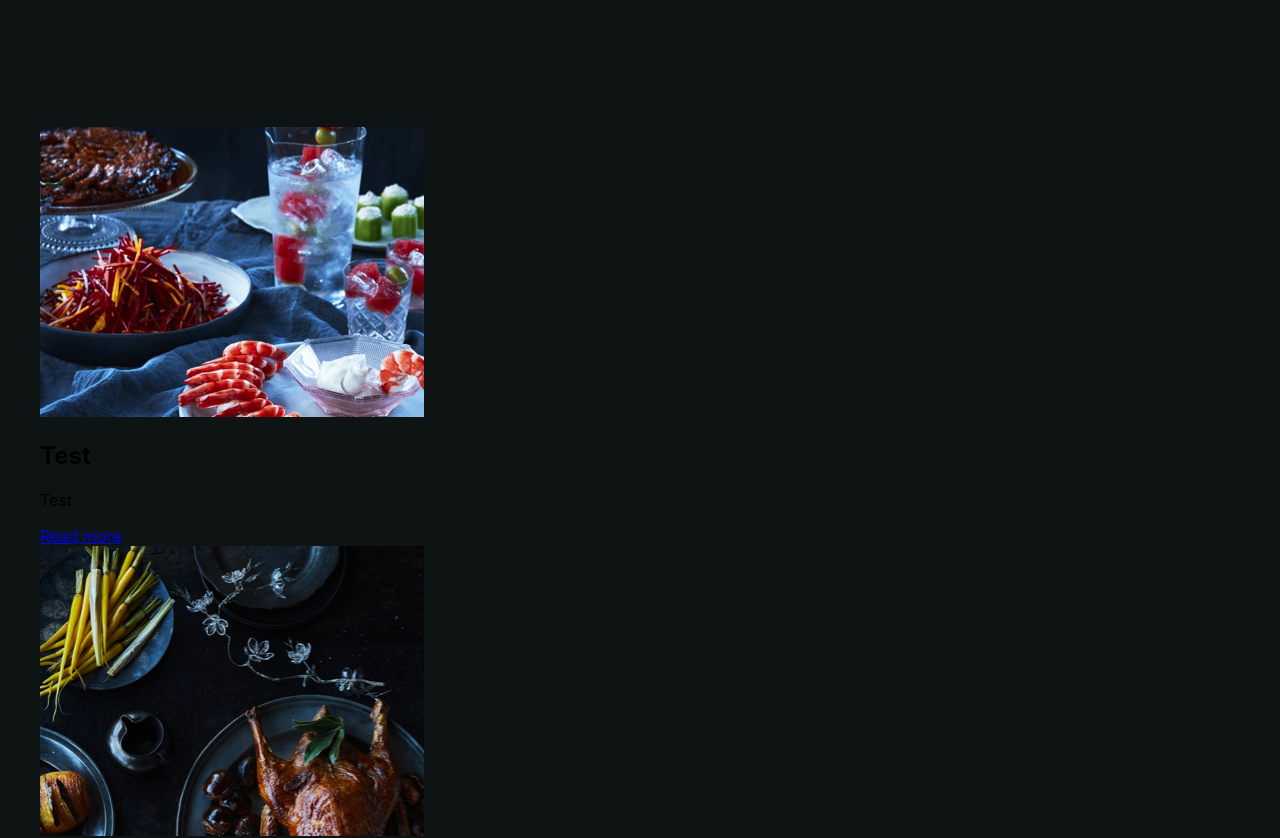
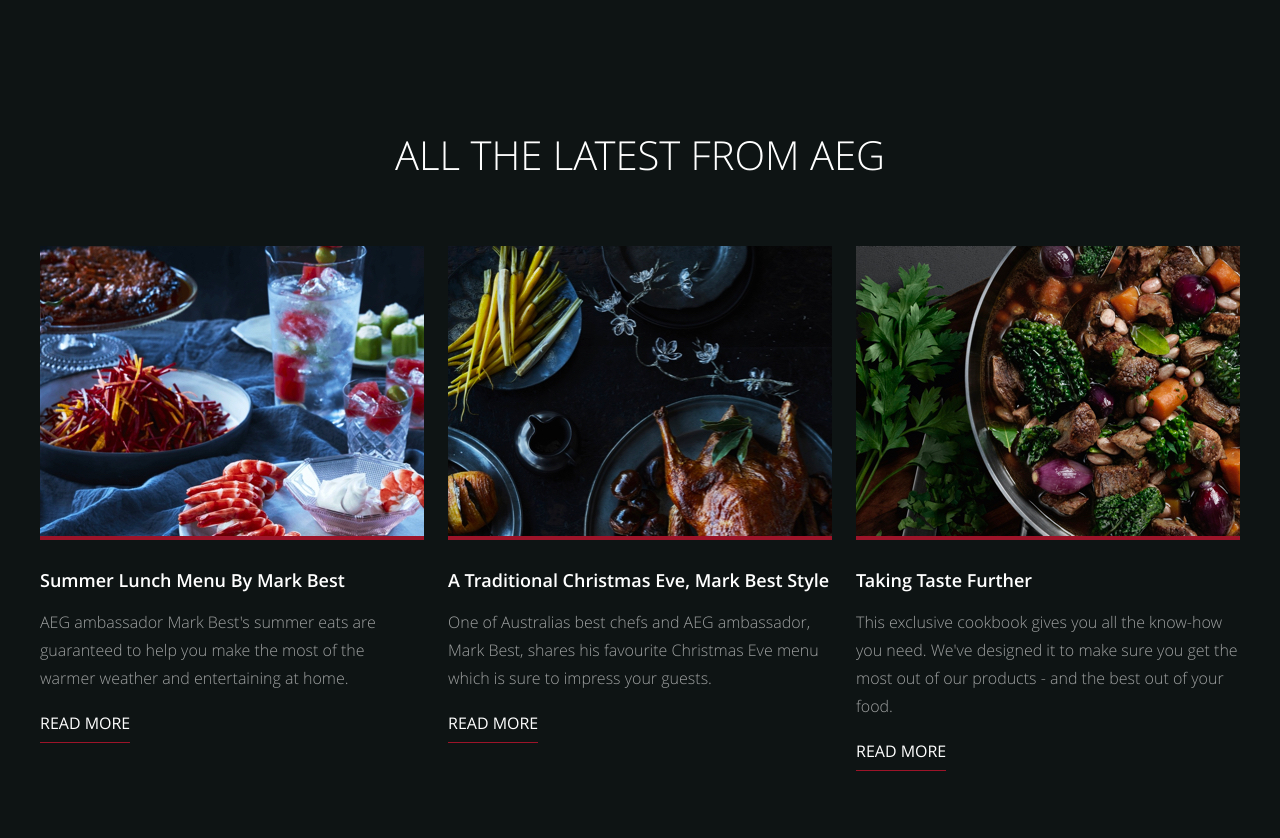
Before and after one commit to maddumajohnerick/mockup-001, a React (Create React App) app: page / in a window 1280 px wide. Shown: the part 820-1658 px from the top of the page. Built offline with nearby package versions, Linux system fonts and the light colour scheme.

Commit message:
Finished part 2

```diff
--- a/src/App.scss
+++ b/src/App.scss
@@ -25,7 +25,7 @@
   }
 
   // MEDIA QUERIES
-  @media (min-width: 320px) {
+  @media (min-width: 321px) {
     padding: 16px;
   }
   @media (min-width: 1200px) {
--- a/src/Part1/Part1.scss
+++ b/src/Part1/Part1.scss
@@ -1,4 +1,12 @@
 .Part1-wrapper {
+  display: grid;
+  grid-template-areas:
+    'heading heading heading'
+    'stock-1 stock-2 stock-3';
+  grid-template-columns: 1fr 1fr 1fr;
+  gap: 8px;
+  color: white;
+
   .stock-1 {
     grid-area: stock-1;
   }
@@ -11,14 +19,6 @@
   .heading {
     grid-area: heading;
   }
-
-  display: grid;
-  grid-template-areas:
-    'heading heading heading'
-    'stock-1 stock-2 stock-3';
-  grid-template-columns: 1fr 1fr 1fr;
-  gap: 8px;
-  color: white;
 
   img {
     height: 100%;
@@ -59,7 +59,7 @@
   }
 
   // MEDIA QUERIES
-  @media (min-width: 320px) {
+  @media (min-width: 321px) {
     grid-template-areas:
       'heading heading'
       'stock-1 stock-2'
@@ -85,7 +85,7 @@
     }
   }
 
-  @media (min-width: 768px) {
+  @media (min-width: 769px) {
     grid-template-areas:
       'stock-1 stock-2 heading'
       'stock-1 stock-3 heading';
--- a/src/Part2/Part2.scss
+++ b/src/Part2/Part2.scss
@@ -1,3 +1,99 @@
 .Part2-wrapper {
   margin-top: 150px;
+  color: white;
+  display: grid;
+  grid-template-areas:
+    'header'
+    'item-1'
+    'item-2'
+    'item-3';
+  grid-template-columns: 1fr;
+
+  gap: 8px;
+
+  .header {
+    grid-area: header;
+    margin: 0px;
+    text-align: center;
+    text-transform: uppercase;
+    font-family: OpenSansLight, serif;
+    font-weight: normal;
+    font-size: 30px;
+    margin-bottom: 30px;
+  }
+  .item-1 {
+    grid-area: item-1;
+  }
+  .item-2 {
+    grid-area: item-2;
+  }
+  .item-3 {
+    grid-area: item-3;
+  }
+
+  img {
+    border-bottom: 2px solid #9d1429;
+    width: 100%;
+  }
+
+  h2 {
+    font-family: OpenSansSemiBold, serif;
+    font-size: 18px;
+    margin-top: 24px;
+  }
+
+  p {
+    font-family: OpenSansLight, serif;
+    font-size: 16px;
+    line-height: 28px;
+    margin-bottom: 20px;
+    opacity: 0.6;
+  }
+
+  a {
+    color: white;
+    font-family: OpenSansReg, serif;
+    text-transform: uppercase;
+    text-decoration: none;
+    border-bottom: 1px solid #9d1429;
+    font-size: 16px;
+    padding-bottom: 8px;
+    margin-bottom: 16px;
+  }
+
+  // MEDIA QUERIES
+  @media (min-width: 321px) {
+    grid-template-areas:
+      'header header'
+      'item-1 item-2'
+      'item-3 x';
+    grid-template-columns: 1fr 1fr;
+    gap: 16px;
+
+    .header {
+      font-size: 35px;
+      margin-bottom: 35px;
+    }
+
+    img {
+      border-bottom: 3px solid #9d1429;
+    }
+  }
+
+  @media (min-width: 769px) {
+    grid-template-areas:
+      'header header header'
+      'item-1 item-2 item-3';
+    grid-template-columns: 1fr 1fr 1fr;
+    gap: 24px;
+
+    .header {
+      font-size: 40px;
+      margin-bottom: 40px;
+    }
+
+    img {
+      border-bottom: 4px solid #9d1429;
+    }
+  }
 }
--- a/src/Part2/index.js
+++ b/src/Part2/index.js
@@ -2,9 +2,24 @@
 import './Part2.scss';
 
 const list = [
-  { header: 'Test', details: 'Test', image: '/images/Image-04.jpg' },
-  { header: 'Test', details: 'Test', image: '/images/Image-05.jpg' },
-  { header: 'Test', details: 'Test', image: '/images/Image-06.jpg' },
+  {
+    header: 'Summer Lunch Menu By Mark Best',
+    details:
+      "AEG ambassador Mark Best's summer eats are guaranteed to help you make the most of the warmer weather and entertaining at home.",
+    image: '/images/Image-04.jpg',
+  },
+  {
+    header: 'A Traditional Christmas Eve, Mark Best Style',
+    details:
+      'One of Australias best chefs and AEG ambassador, Mark Best, shares his favourite Christmas Eve menu which is sure to impress your guests.',
+    image: '/images/Image-05.jpg',
+  },
+  {
+    header: 'Taking Taste Further',
+    details:
+      "This exclusive cookbook gives you all the know-how you need. We've designed it to make sure you get the most out of our products - and the best out of your food.",
+    image: '/images/Image-06.jpg',
+  },
 ];
 
 const Part2 = () => {
@@ -14,6 +29,7 @@
 
   return (
     <div className="Part2-wrapper">
+      <h1 className="header">All the latest from AEG</h1>
       {list.map((item, index) => (
         <div key={index} className={`item-${index + 1}`}>
           <img src={item.image} alt={`item-${index + 1}`} />
```
